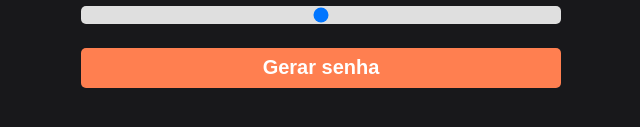
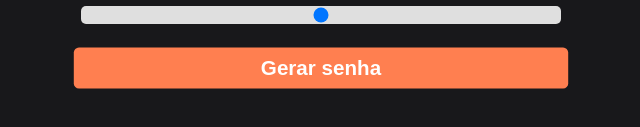
Before and after one commit to R39R/gerador-de-senha-site, a plain HTML site: page index.html in a window 1280 px wide. In both pictures the pointer is over the button "Gerar senha". Shown: the part 399-526 px from the top of the page, 319-959 px from the left. Drawn offline with Linux system fonts and the light colour scheme.

Commit message:
Update style.css

```diff
--- a/style.css
+++ b/style.css
@@ -56,6 +56,11 @@ span{
     color: #fff;
     font-weight: bold;
     font-size: 20px;
+    transition: transform 0.3s;
+}
+
+.botao:hover{
+    transform: scale(1.03);
 }
 
 .cointainer-password{
```
